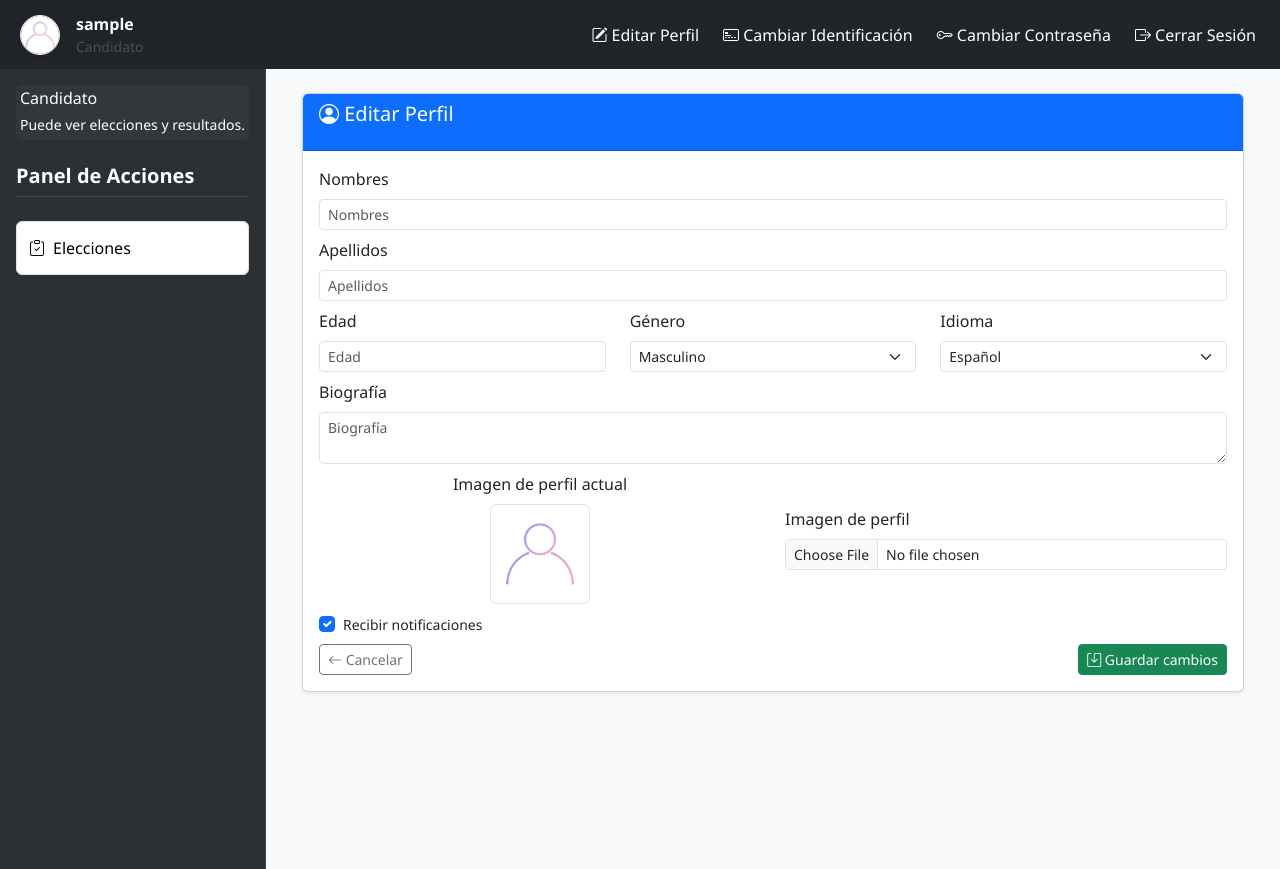
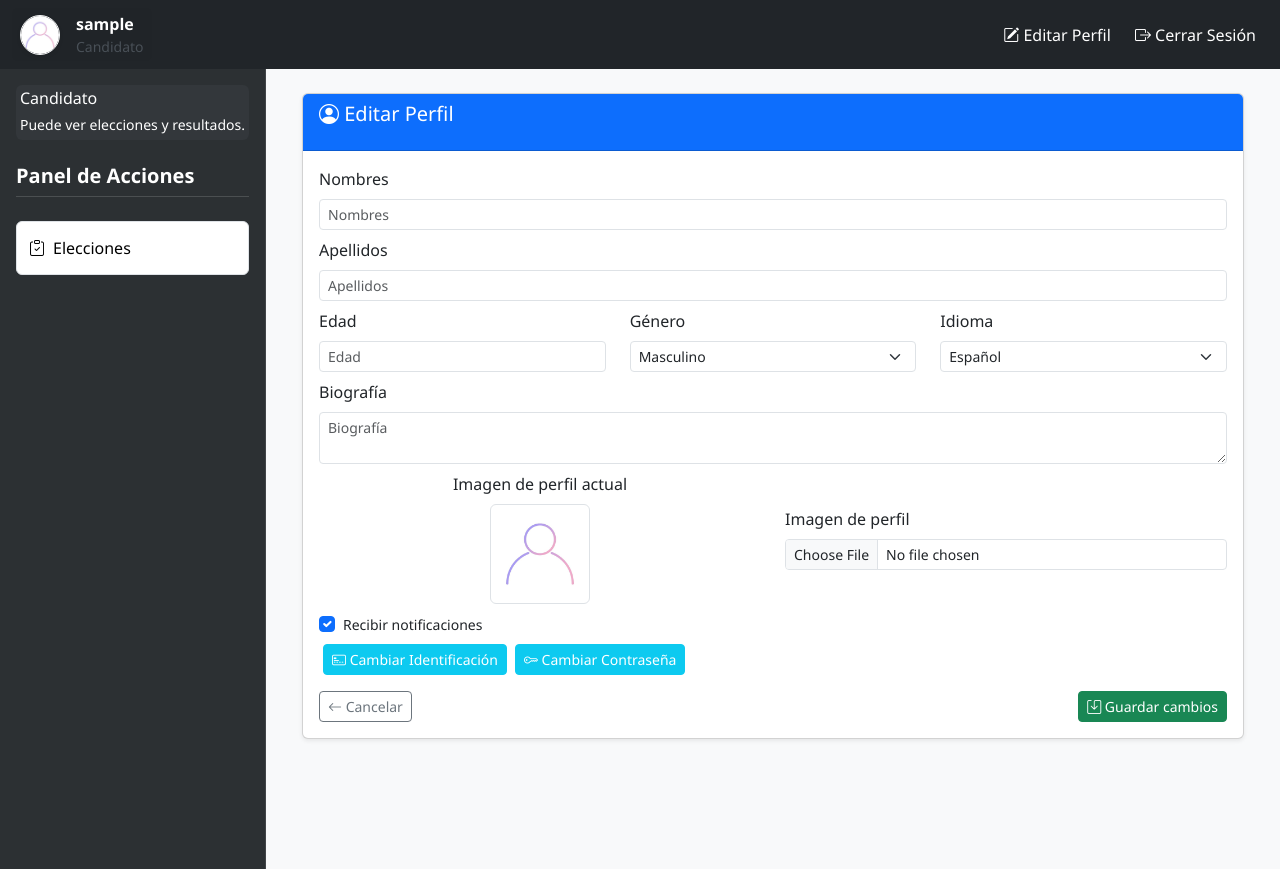
Before and after one commit to Zanyllect58/SeguridadWebVotacion, a Flask app: page /edit_profile in a window 1280 px wide. Run offline with Flask 3, Linux system fonts and the light colour scheme; the visitor is signed in with stand-in values (Sample User, id 1); data comes from the database, SQL or seed files in the repository; some libraries are stand-ins or nearby versions.

Commit message:
botones_edit

```diff
--- a/app.py
+++ b/app.py
@@ -685,7 +685,7 @@ def edit_identificacion():
 
             db.session.commit()
             flash('Identificación actualizada exitosamente.', 'success')
-            return redirect(url_for('dashboard'))
+            return redirect(url_for('edit_profile'))
         except Exception as e:
             db.session.rollback()
             flash(f'Ocurrió un error al actualizar: {str(e)}', 'danger')
@@ -702,7 +702,7 @@ def change_password():
         current_user.set_password(form.new_password.data)
         db.session.commit()
         flash("Contraseña actualizada exitosamente", "success")
-        return redirect(url_for('dashboard'))
+        return redirect(url_for('edit_profile'))
 
     return render_template('change_password.html', form=form) # Asegúrate de tener una plantilla para esta vista
 
--- a/templates/change_password.html
+++ b/templates/change_password.html
@@ -34,7 +34,7 @@
                 </div>
 
                 <div class="d-flex justify-content-between">
-                    <a href="{{ url_for('dashboard') }}" class="btn btn-outline-secondary">
+                    <a href="{{ url_for('edit_profile') }}" class="btn btn-outline-secondary">
                         <i class="bi bi-arrow-left"></i> Cancelar
                     </a>
                     <button type="submit" class="btn btn-success">
--- a/templates/dashboard.html
+++ b/templates/dashboard.html
@@ -194,21 +194,6 @@
                 class="nav-link btn btn-warning text-white mx-1"
                 href="{{ url_for('edit_profile') }}"
                 ><i class="bi bi-pencil-square"></i> Editar Perfil</a
-              >
-            </li>
-            <li class="nav-item">
-              <a
-                class="nav-link btn btn-info text-white mx-1"
-                href="{{ url_for('edit_identificacion') }}"
-                ><i class="bi bi-credit-card-2-front"></i> Cambiar
-                Identificación</a
-              >
-            </li>
-            <li class="nav-item">
-              <a
-                class="nav-link btn btn-info text-white mx-1"
-                href="{{ url_for('change_password') }}"
-                ><i class="bi bi-key"></i> Cambiar Contraseña</a
               >
             </li>
             <li class="nav-item">
--- a/templates/edit_identificacion.html
+++ b/templates/edit_identificacion.html
@@ -34,7 +34,7 @@
                 </div>
 
                 <div class="d-flex justify-content-between">
-                    <a href="{{ url_for('dashboard') }}" class="btn btn-outline-secondary">
+                    <a href="{{ url_for('edit_profile') }}" class="btn btn-outline-secondary">
                         <i class="bi bi-arrow-left"></i> Cancelar
                     </a>
                     <button type="submit" class="btn btn-success">
--- a/templates/edit_profile.html
+++ b/templates/edit_profile.html
@@ -98,6 +98,22 @@
                     <label class="form-check-label small" for="notifications_enabled">Recibir notificaciones</label>
                 </div>
 
+                <!-- Botones adicionales -->
+                <div class="d-flex justify-content-start mb-3">
+                    <button
+                        type="button"
+                        class="btn btn-info text-white btn-sm mx-1"
+                        onclick="window.location.href='{{ url_for('edit_identificacion') }}'">
+                        <i class="bi bi-credit-card-2-front"></i> Cambiar Identificación
+                    </button>
+                    <button
+                        type="button"
+                        class="btn btn-info text-white btn-sm mx-1"
+                        onclick="window.location.href='{{ url_for('change_password') }}'">
+                        <i class="bi bi-key"></i> Cambiar Contraseña
+                    </button>
+                </div>
+
                 <div class="d-flex justify-content-between">
                     <a href="{{ url_for('dashboard') }}" class="btn btn-outline-secondary btn-sm">
                         <i class="bi bi-arrow-left"></i> Cancelar
@@ -111,18 +127,4 @@
         </div>
     </div>
 </div>
-
-<!-- Vista previa de imagen -->
-<script>
-    document.getElementById('profile-picture-input').addEventListener('change', function(event) {
-        const [file] = event.target.files;
-        if (file && file.type.startsWith('image/')) {
-            const reader = new FileReader();
-            reader.onload = function(e) {
-                document.getElementById('preview-img').src = e.target.result;
-            };
-            reader.readAsDataURL(file);
-        }
-    });
-</script>
 {% endblock %}
```
Also changed, not shown: uploads/photos/Captura_de_pantalla_2023-10-01_200757.png (added).
